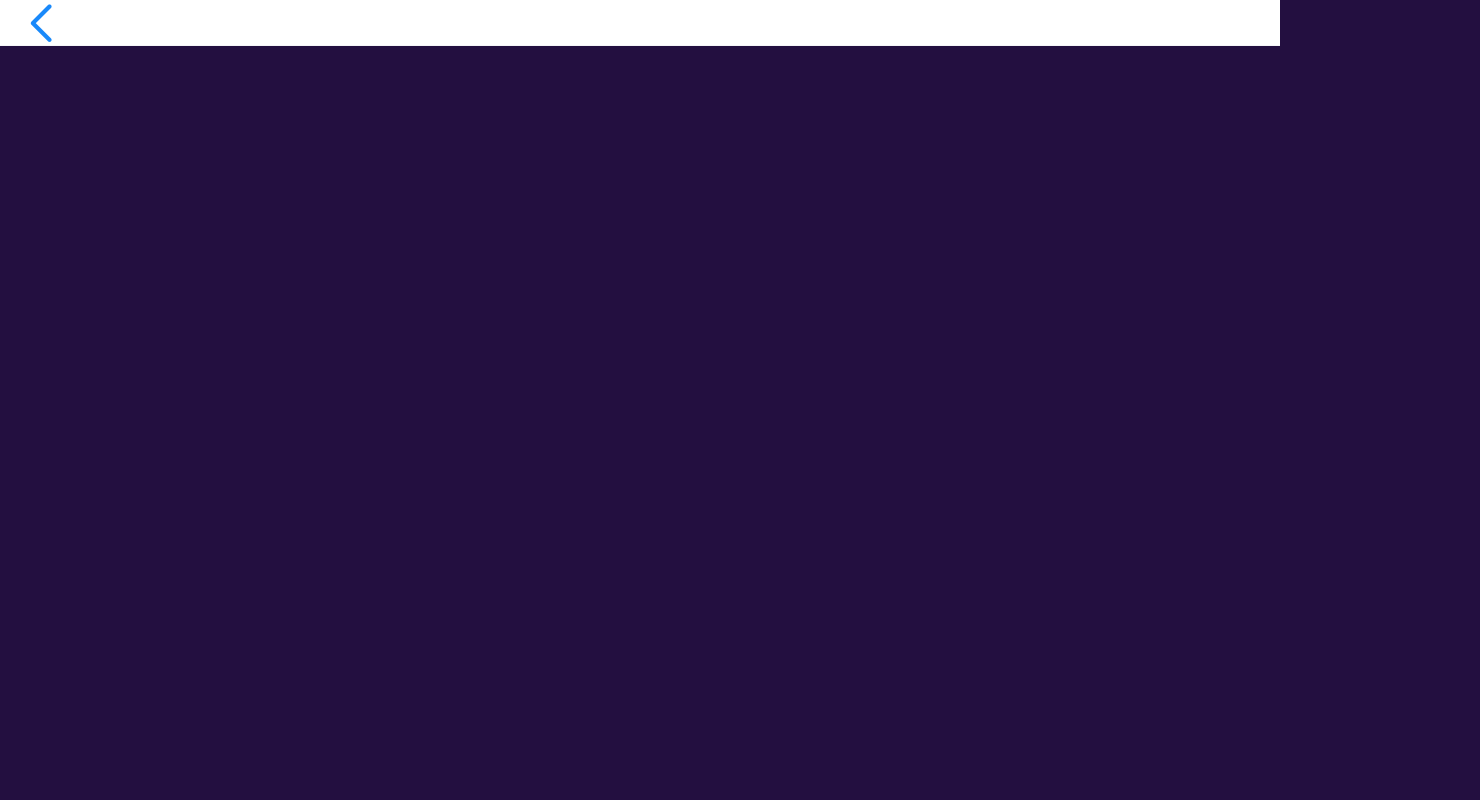
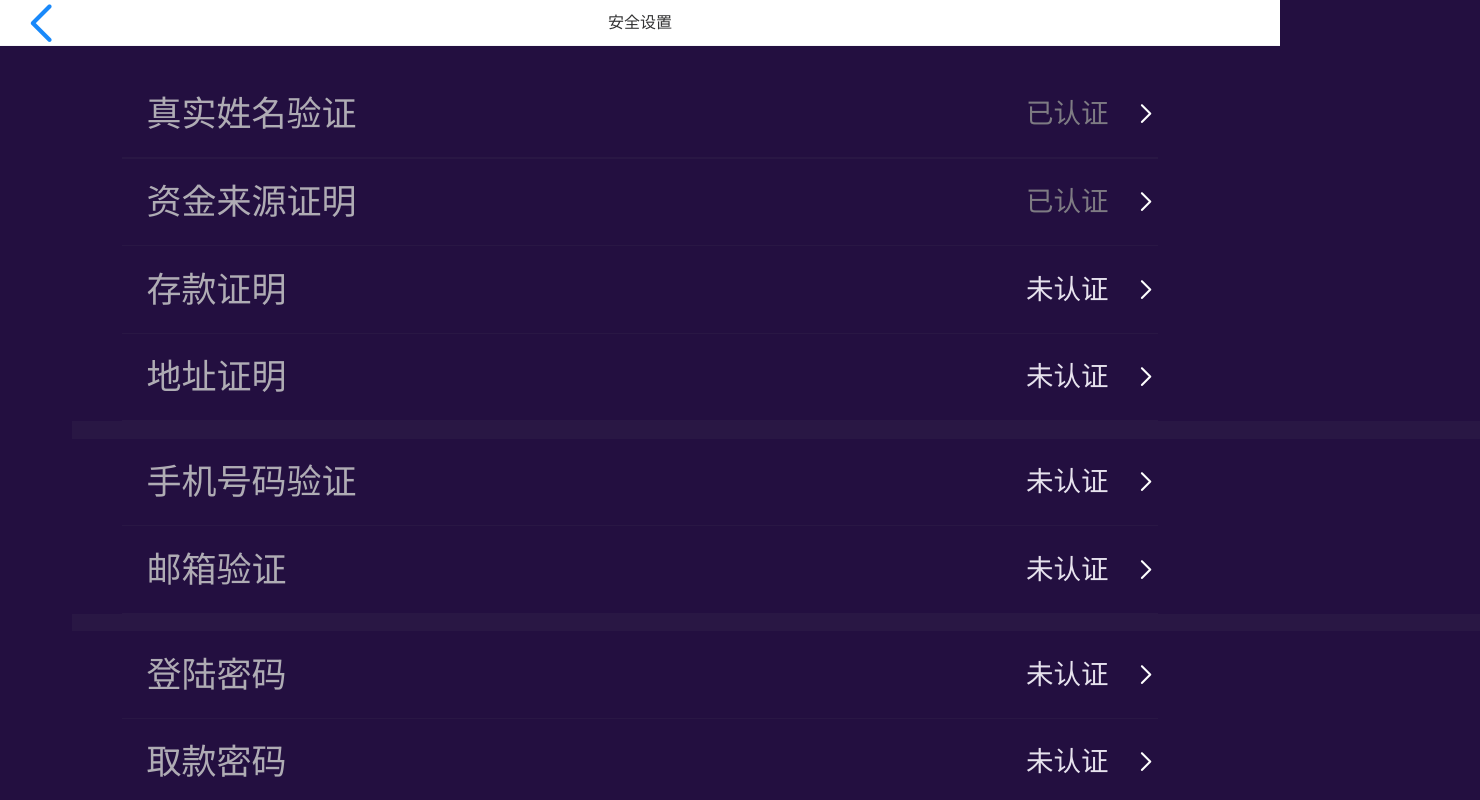
Before and after one commit to iLytes-7/Cainiao, a Vue app: page /#/safety-setting/safety-setting in a window 1280 px wide. Shown: the top 800 px of the page, 1480 px wide, since content can reach past the window. Built offline with nearby package versions, Linux system fonts and the light colour scheme.

Commit message:
安全设置

```diff
--- a/src/App.vue
+++ b/src/App.vue
@@ -162,6 +162,7 @@
     text-align: center;
     margin-top: 2rem;
     font-size: 1.3rem;
+    border-radius: 0.5rem;
     /*color: rgba(255,255,255,0.3);*/
   }
   .bill .van-dropdown-menu__title{
--- a/src/components/home.vue
+++ b/src/components/home.vue
@@ -98,9 +98,11 @@
           </router-link>
         </div>
         <div>
+          <router-link to="/safety-setting/safety-setting">
           <img src="../assets/aqsz.png" alt=""><span>安全设置</span>
           <van-icon name="arrow" size="1.4rem"
                     style="position: absolute;right: 1.5rem; top:50%; transform: translateY(-50%);"/>
+          </router-link>
         </div>
         <div>
           <img src="../assets/yqpy.png" alt=""><span>邀请朋友</span>
--- /dev/null
+++ b/src/components/verification/index.vue
@@ -0,0 +1,15 @@
+<template>
+  <div style="width: 90%;margin: auto">
+    <router-view></router-view>
+  </div>
+</template>
+
+<script>
+    export default {
+        name: "index"
+    }
+</script>
+
+<style scoped>
+
+</style>
--- a/src/components/realName.vue
+++ b/src/components/verification/realName.vue
@@ -4,11 +4,10 @@
       <p style="color: #7E7B83;font-size: 1.1rem;text-indent: 2.2rem">为了您的资金安全，请上传与您身份证一致的信息，否则不会 通过</p>
     </div>
     <div style="width: 80%;margin-right: auto;margin-left: auto">
-      <van-uploader :after-read="afterRead" v-model="fileList" max-count="1" upload-text="添加照片"  />
+      <van-uploader :after-read="afterRead" v-model="fileList" :max-count="1" upload-text="添加照片"  />
     </div>
     <div style="text-align: center">
-      <van-button type="primary" size="large" color="#FF6D44"
-                  style="margin-top: 4rem;border-radius: 6px;width: 80%">提交验证
+      <van-button class="btn" type="primary" size="large" color="#FF6D44">提交验证
       </van-button>
     </div>
   </div>
--- a/src/components/safetySetting.vue
+++ b/src/components/verification/safetySetting.vue
@@ -1,32 +1,34 @@
 <template>
-  <div style="width: 90%;margin-left: auto;margin-right: auto">
+  <div class="verification" style="width: 90%;margin-left: auto;margin-right: auto">
     <div class="content">
       <div class="info-row">
+        <router-link to="/safety-setting/real-name">
         <div class="info-item">真实姓名验证</div>
         <div style="display: flex;align-items: center">
           <div class="info-status have">已认证</div>
-          <img src="../assets/logo.png" alt="">
+          <van-icon name="arrow"/>
         </div>
+        </router-link>
       </div>
       <div class="info-row">
         <div class="info-item">资金来源证明</div>
         <div style="display: flex;align-items: center">
           <div class="info-status have">已认证</div>
-          <img src="../assets/logo.png">
+          <van-icon name="arrow"/>
         </div>
       </div>
       <div class="info-row">
         <div class="info-item">存款证明</div>
         <div style="display: flex;align-items: center">
           <div class="info-status havenot">未认证</div>
-          <img src="../assets/logo.png">
+          <van-icon name="arrow"/>
         </div>
       </div>
       <div class="info-row">
         <div class="info-item">地址证明</div>
         <div style="display: flex;align-items: center">
           <div class="info-status havenot">未认证</div>
-          <img src="../assets/logo.png">
+          <van-icon name="arrow"/>
         </div>
       </div>
     </div>
@@ -34,17 +36,19 @@
     </div>
     <div class="content" style="margin-top: 0rem;">
       <div class="info-row">
+        <router-link to="/safety-setting/test-phone">
         <div class="info-item">手机号码验证</div>
         <div style="display: flex;align-items: center">
           <div class="info-status havenot">未认证</div>
-          <img src="../assets/logo.png">
+          <van-icon name="arrow"/>
         </div>
+        </router-link>
       </div>
       <div class="info-row">
         <div class="info-item">邮箱验证</div>
         <div style="display: flex;align-items: center">
           <div class="info-status havenot">未认证</div>
-          <img src="../assets/logo.png">
+          <van-icon name="arrow"/>
         </div>
       </div>
     </div>
@@ -55,41 +59,56 @@
         <div class="info-item">登陆密码</div>
         <div style="display: flex;align-items: center">
           <div class="info-status havenot">未认证</div>
-          <img src="../assets/logo.png">
+          <van-icon name="arrow"/>
         </div>
       </div>
       <div class="info-row">
         <div class="info-item">取款密码</div>
         <div style="display: flex;align-items: center">
           <div class="info-status havenot">未认证</div>
-          <img src="../assets/logo.png">
+          <van-icon name="arrow"/>
         </div>
       </div>
     </div>
     <div style="height: 0.7rem;width: 110vw;background-color: #291744;margin-left: -2rem">
     </div>
-    <div class="logout">退出登录</div>
+    <div class="logout" @click="logout">退出登录</div>
     <div style="height: 0.7rem;width: 110vw;background-color: #291744;margin-left: -2rem">
     </div>
   </div>
 </template>
 
 <script>
-    export default {
-        data() {
-            return {}
-        }
+  export default {
+    data() {
+      return {}
+    },
+    methods: {
+      logout() {
+      }
     }
+  }
 </script>
 
 <style scoped>
-  .logout{
+  .verification a{
+    width: 100%;
+    color: white !important;
+    display: flex;
+    justify-content: space-between;
+    align-items: center;
+    height: 3.5rem;
+    line-height: 3rem;
+    border-bottom: solid 1px #291744;
+  }
+  .logout {
     height: 3.5rem;
     line-height: 3.5rem;
     font-size: 1.5rem;
     text-align: center;
     color: #AFACB4;
   }
+
   .content {
     margin-top: 1rem;
     margin-left: auto;
@@ -113,6 +132,7 @@
 
   .info-status {
     font-size: 1.1rem;
+    margin-right: 1rem;
   }
 
   .have {
--- a/src/router/index.js
+++ b/src/router/index.js
@@ -31,35 +31,11 @@ export default new Router({
       }
     },
     {
-      path: '/safety-setting',
-      name: 'safety-setting',
-      component: () => import('@/components/safetySetting'),
-      meta:{
-        title: '安全设置'
-      }
-    },
-    {
       path: '/letter',
       name: 'letter',
       component: () => import('@/components/letter'),
       meta:{
         title: '站内信'
-      }
-    },
-    {
-      path: '/test-phone',
-      name: 'test-phone',
-      component: () => import('@/components/testPhoneNum'),
-      meta:{
-        title: '手机号码验证'
-      }
-    },
-    {
-      path: '/real-name',
-      name: 'real-name',
-      component: () => import('@/components/realName'),
-      meta:{
-        title: '真实姓名验证'
       }
     },
     {
@@ -141,6 +117,37 @@ export default new Router({
       ]
     },
     {
+      path:'/safety-setting',
+      name: '',
+      component: () => import('@/components/verification'),
+      children: [
+        {
+          path: '/safety-setting/safety-setting',
+          name: 'safety-setting',
+          component: () => import('@/components/verification/safetySetting'),
+          meta:{
+            title: '安全设置'
+          }
+        },
+        {
+          path: '/safety-setting/test-phone',
+          name: 'test-phone',
+          component: () => import('@/components/verification/testPhoneNum'),
+          meta:{
+            title: '手机号码验证'
+          }
+        },
+        {
+          path: '/safety-setting/real-name',
+          name: 'real-name',
+          component: () => import('@/components/verification/realName'),
+          meta:{
+            title: '真实姓名验证'
+          }
+        }
+      ]
+    },
+    {
       path: '/bill',
       name: 'bill',
       component: () => import('@/components/billingRecord'),
```
Also changed, not shown: src/components/verification/testPhoneNum.vue (renamed from src/components/testPhoneNum.vue).
